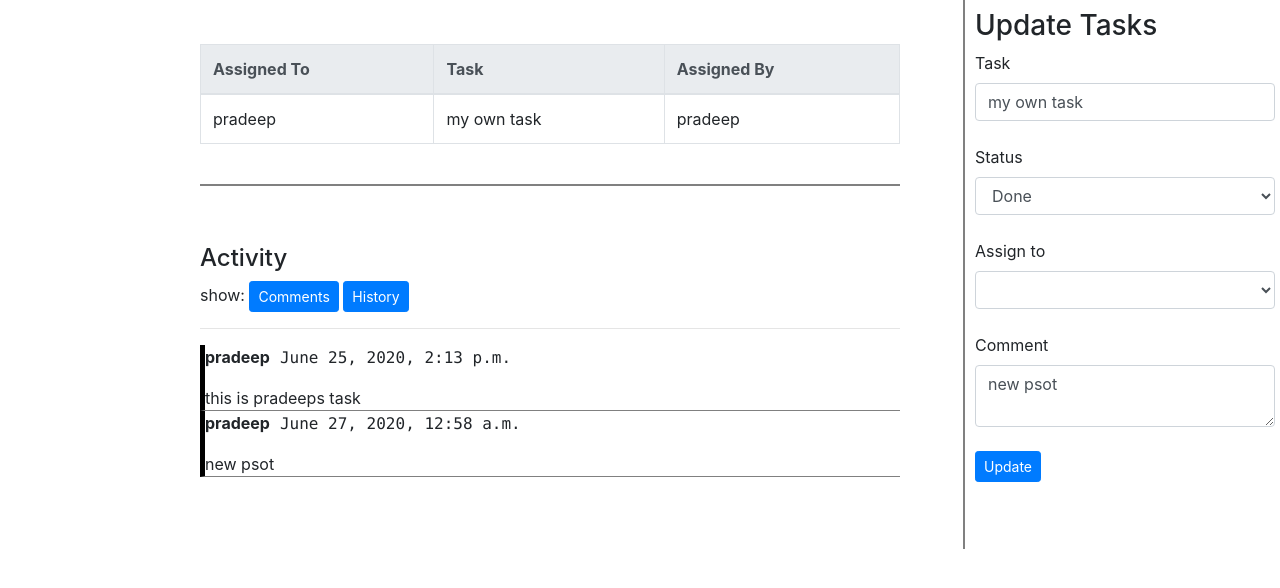
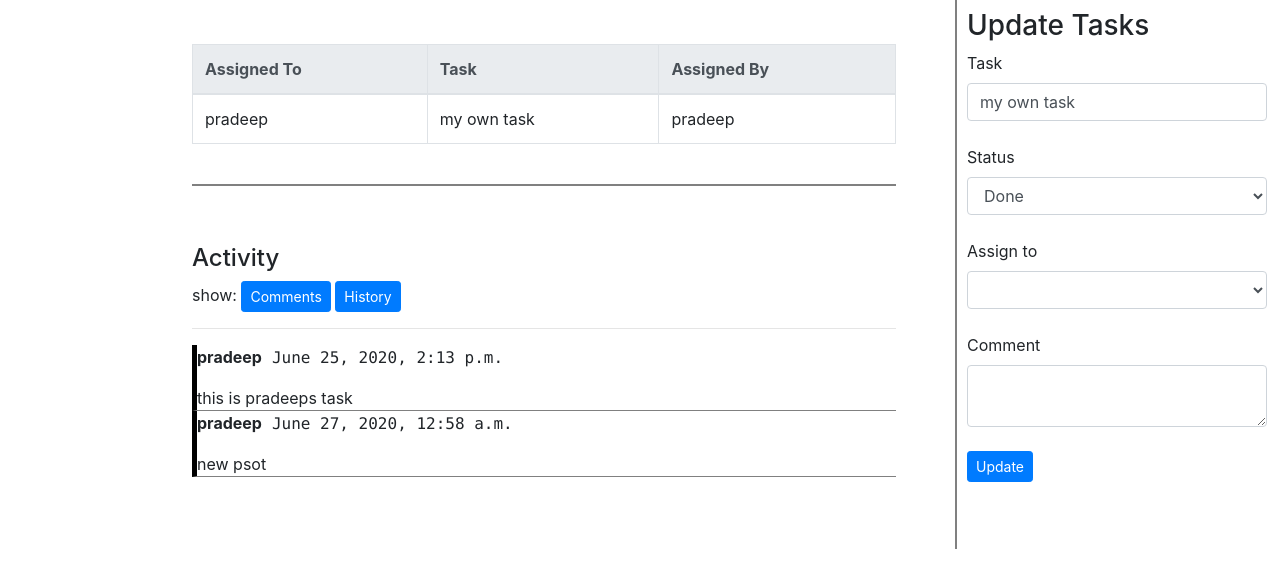
Before and after one commit to pradeep05062000/ToDo, a Django app: page /updateAssignedTask/6/6/ in a window 1280 px wide. Shown: the part 56-644 px from the top of the page. Run offline with Django 3.2, Linux system fonts and the light colour scheme; a user stored in the database is signed in; data comes from the database, SQL or seed files in the repository; both versions use the stored data as it was after the commit; lists and menus that the app fills with data are empty; some libraries are stand-ins or nearby versions.

Commit message:
group window resize bug fixed

```diff
--- a/ToDo/static/todoapp/group_static.css
+++ b/ToDo/static/todoapp/group_static.css
@@ -3,7 +3,7 @@
 
 	margin-top: 100px;
 	margin-left: 400px;
-	position: relative;
+	position: absolute;
 }
 
 .selectGroup {
@@ -49,6 +49,7 @@
 	border-left: 2px solid grey;
 	padding-left: 10px;
 	height: 550px;
+	width: 25%;
 	top:55px;
 	right:5px;
 	position: absolute;
@@ -62,14 +63,14 @@
 
 .task-detail {
 	top:100px;
-	width: 700px;
-	left: 200px;
-	position: absolute;
+	width: 55%;
+	left: 15%;
+	position: relative;
 }
 .comment-details {
 	top:300px;
-	width: 700px;
-	margin-left: 200px;
+	width: 55%;
+	left: 15%;
 	position: absolute;
 }
 #activity-updated-by {
--- a/ToDo/static/todoapp/todo_create.css
+++ b/ToDo/static/todoapp/todo_create.css
@@ -30,7 +30,7 @@
 
 
 .mylist{
-    width: 900px;
+    width: 70%;
     top: 57px;
     margin-left: 300px;
     position: absolute;
--- a/ToDo/template/todoapp/updateAssignedTask.html
+++ b/ToDo/template/todoapp/updateAssignedTask.html
@@ -27,7 +27,7 @@
             {% endfor%}
     </select><br>
     <label>Comment</label>
-    <textarea class="form-control" name="comment" required>{{comment}}</textarea><br>
+    <textarea class="form-control" name="comment" required></textarea><br>
 
 
 	<input type="submit"  value="Update" class="btn btn-primary btn-sm">
--- a/ToDo/todoapp/views.py
+++ b/ToDo/todoapp/views.py
@@ -402,6 +402,10 @@ def addAdminView(request):
             adminObject.adminUser = request.POST.get('admin')
             adminObject.save()
 
+        if userNotExistFlag == True:
+            messages.info(request, 'No such username')
+
+
 
     grpAdmins = GroupAdminsModel.objects.all()
     mylist_data=ToDoModel.objects.filter(user=request.user,status='todo',flagTask='no')
```
Also changed, not shown: ToDo/db.sqlite3.
